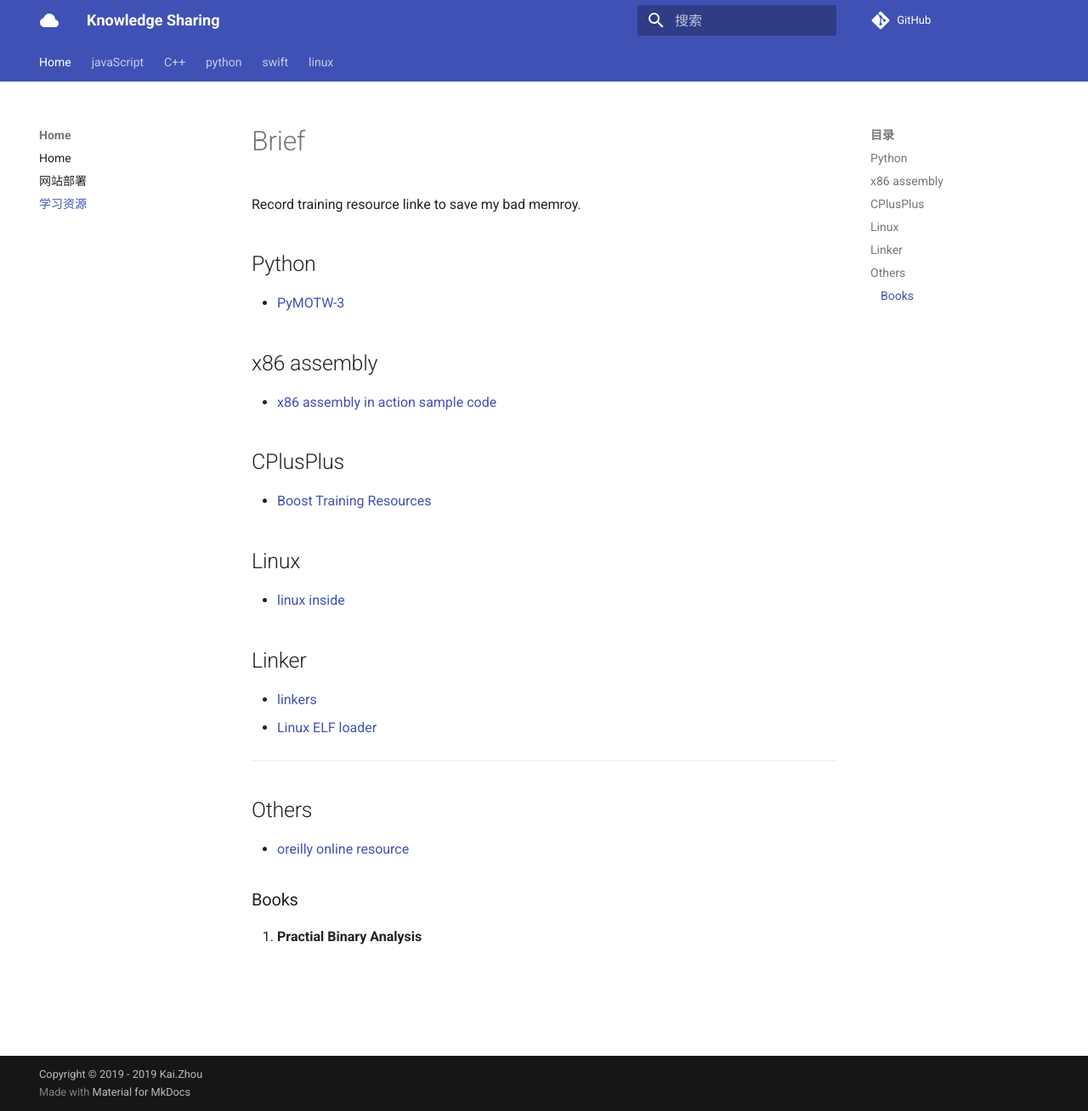
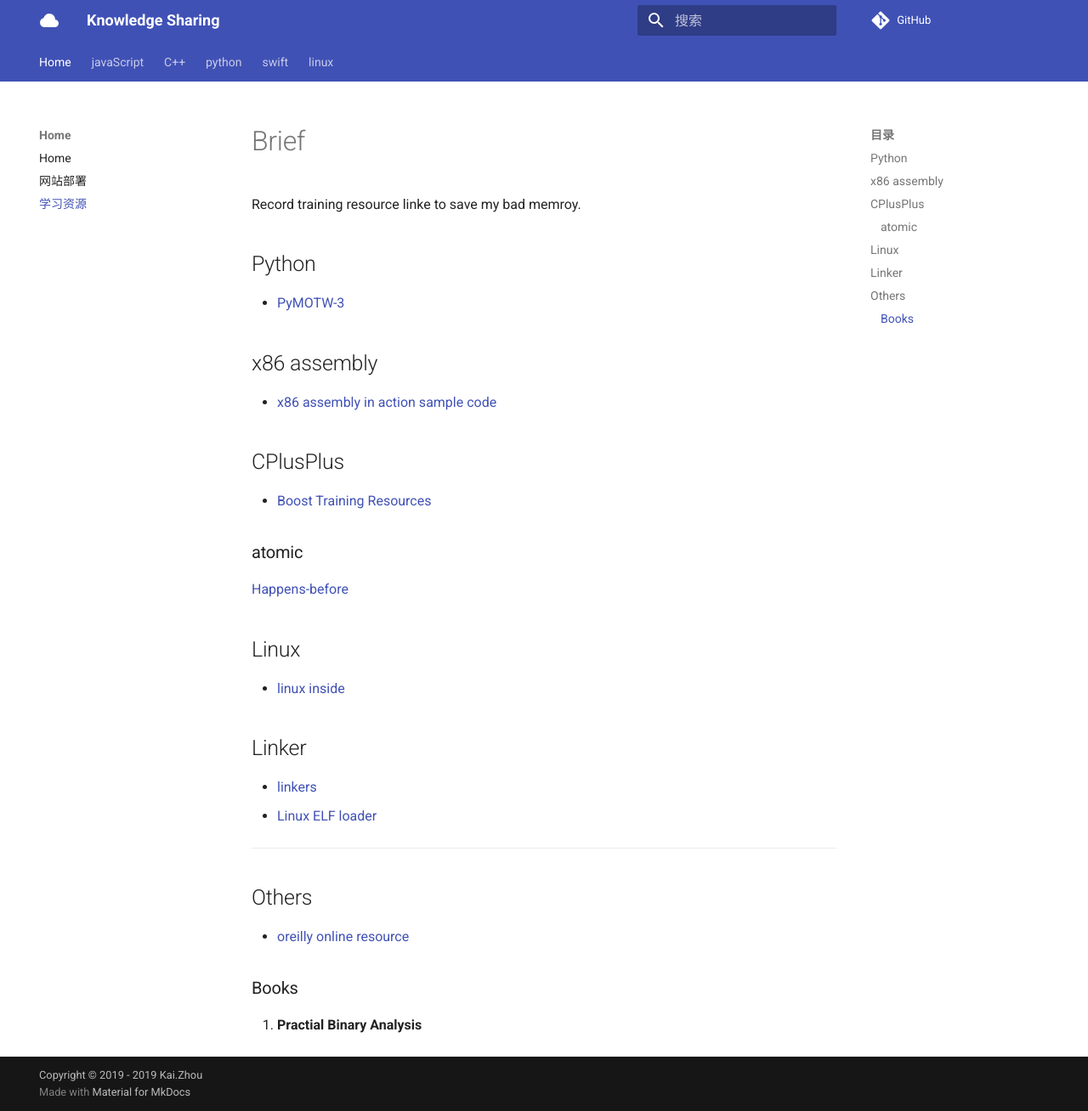
Before and after one commit to zhoukaidev/ks_blog, an MkDocs documentation site: the page built from docs/trainingResource.md, in a window 1280 px wide and 1308 px high. Shown: the whole window at 85% size. Built offline with MkDocs 1.6.1 and Material for MkDocs 9.7.7, drawn with Linux system fonts in a browser that asks for light colours; comment, search, counter and statistics services are not loaded.

Commit message:
Update trainingResource.md

```diff
--- a/docs/trainingResource.md
+++ b/docs/trainingResource.md
@@ -12,6 +12,10 @@ Record training resource linke to save my bad memroy.
 ## CPlusPlus
 
 * [Boost Training Resources](https://theboostcpplibraries.com/)
+
+### atomic
+
+ [Happens-before](https://preshing.com/20130702/the-happens-before-relation/)
 
 ## Linux
 
```
